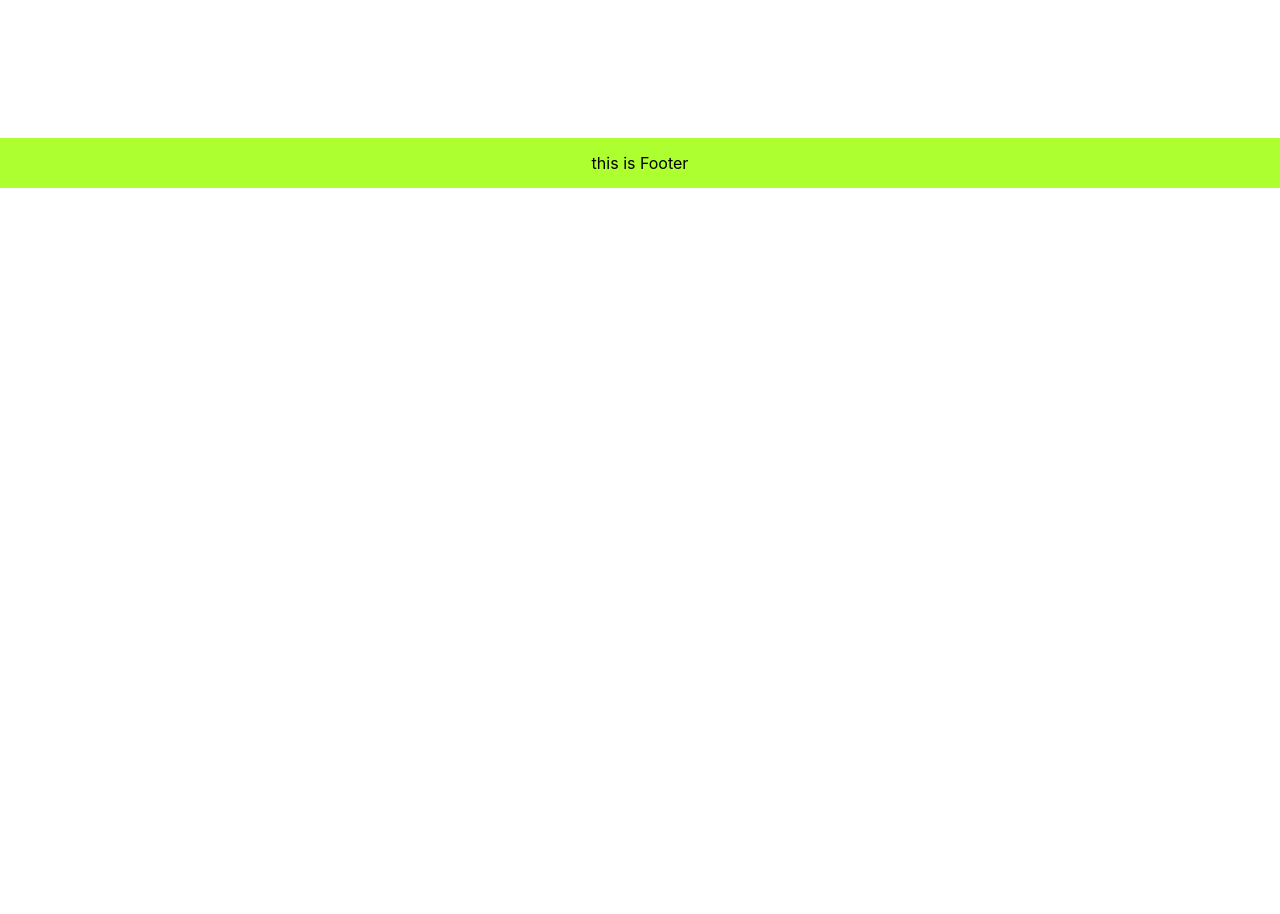
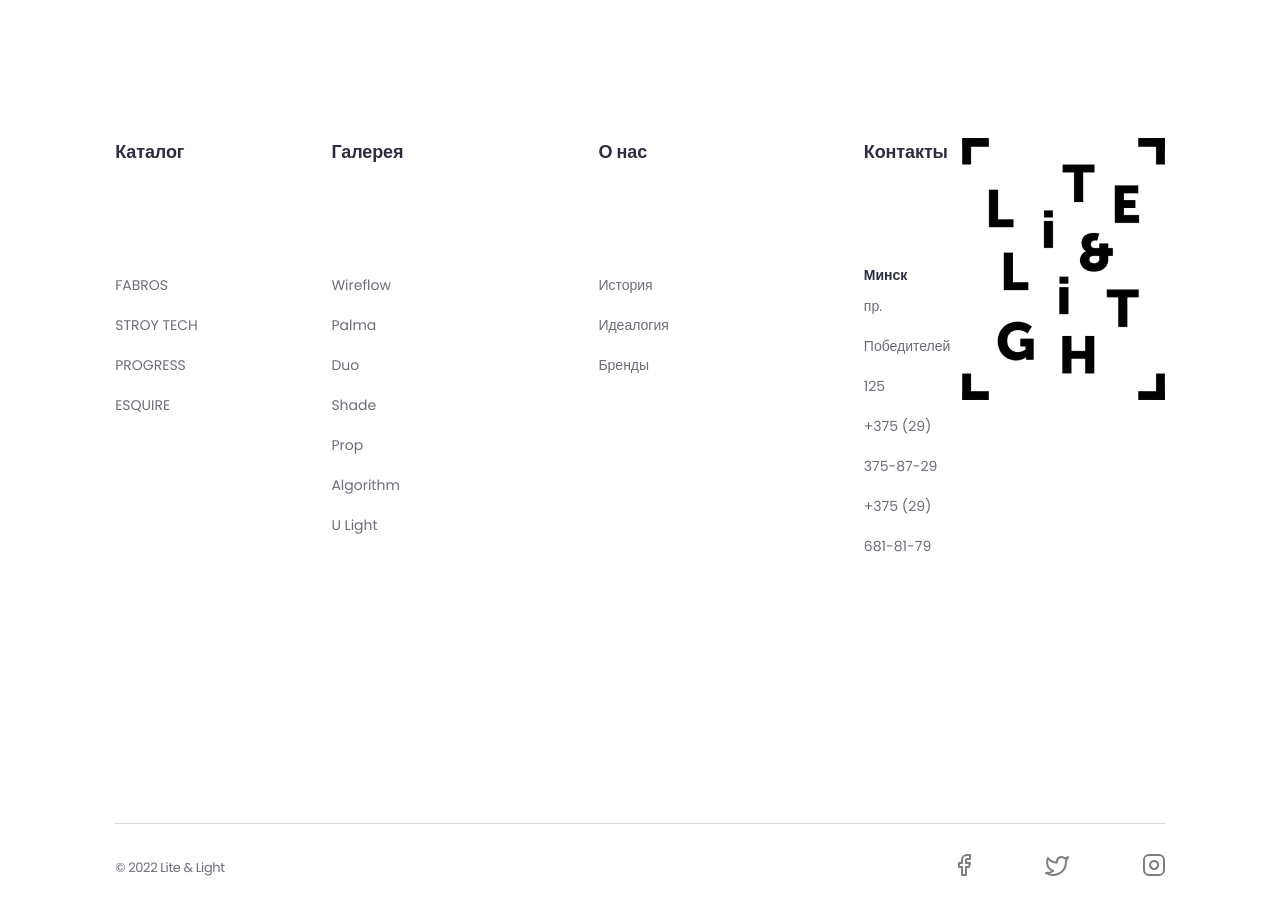
Before and after one commit to LexaMart/Lite_and_Light, a React (Create React App) app: page / in a window 1280 px wide. Shown: the part 5280-6194 px from the top of the page. Before the commit the page ends 5468 px from the top, so only its background shows below. Built offline with nearby package versions, Linux system fonts and the light colour scheme.

Commit message:
add footer

```diff
--- a/src/components/footer/index.css
+++ b/src/components/footer/index.css
@@ -1,8 +1,124 @@
-footer {
-    width: 100%;
-    height: 50px;
-    background-color: greenyellow;
-    display: flex;
-    align-items: center;
-    justify-content: center;
+:root {
+  --font1: "Poppins", sans-serif;
+  --font2: "Montserrat", sans-serif;
 }
+p {
+  padding: 0;
+  margin: 0;
+}
+a {
+  text-decoration: none;
+  color: #000;
+}
+a:hover {
+  cursor: pointer;
+}
+button {
+  background-color: #fff;
+  border: none;
+  margin: 0;
+  padding: 0;
+}
+button:hover {
+  cursor: pointer;
+}
+input {
+  border: none;
+  margin: 0;
+  padding: 0;
+  font-family: var(--font1);
+  font-weight: 600;
+  font-size: 18px;
+  line-height: 27px;
+}
+input:focus {
+  outline: none;
+}
+ul {
+  padding: 0;
+  margin: 0;
+  list-style: none;
+}
+.footer {
+  padding: 0 9%;
+}
+.footer-high {
+  display: flex;
+  justify-content: space-between;
+  padding-bottom: 257px;
+  border-bottom: 1px solid #d8d8d8;
+}
+.footer-list {
+  display: flex;
+}
+.footer-item {
+  margin-right: 195px;
+}
+.footer-item:first-child {
+  margin-right: 110px;
+}
+.footer-item:last-child {
+  margin: 0;
+}
+.footer-title {
+  font-family: var(--font1);
+  font-weight: 600;
+  font-size: 18px;
+  line-height: 27px;
+  letter-spacing: -0.103636px;
+  color: #2c2e3f;
+  margin-bottom: 100px;
+}
+.footer-link {
+  display: block;
+  font-family: var(--font1);
+  font-weight: 400;
+  font-size: 14px;
+  line-height: 40px;
+  color: rgba(44, 46, 63, 0.698039);
+}
+.footer-subtitle {
+  font-family: var(--font1);
+  font-weight: 600;
+  font-size: 14px;
+  line-height: 21px;
+  color: #2c2e3f;
+}
+.footer-logo {
+  width: 203px;
+  height: 262px;
+}
+.footer-low {
+  padding-top: 30px;
+  padding-bottom: 100px;
+  justify-content: space-between;
+  display: flex;
+}
+.footer-text {
+  font-family: var(--font1);
+  font-weight: 400;
+  font-size: 13px;
+  line-height: 28px;
+  letter-spacing: -0.379167px;
+  color: rgba(44, 46, 63, 0.698039);
+}
+.footer-social-link {
+  padding: 0 10px;
+  margin-right: 54px;
+}
+.footer-social-link:last-child {
+  margin: 0;
+  padding-right: 0;
+}
+.footer-social-link svg path {
+  transition: 0.5s;
+}
+.footer-social-link svg rect {
+  transition: 0.5s;
+}
+.footer-social-link:hover svg path {
+  stroke: #777986;
+}
+.footer-social-link:hover svg rect {
+  stroke: #777986;
+}
--- a/src/components/footer/index.js
+++ b/src/components/footer/index.js
@@ -1,10 +1,71 @@
 import React from "react";
 import './index.css'
+import logo from "../../assets/images/big-logo.png"
 
 export const Footer = ({...props}) => {
     return (
-        <footer>
-            this is Footer
+        <footer className="footer">
+          <div className="footer-high">
+            <ul className="footer-list">
+              <li className="footer-item">
+                <p className="footer-title">Каталог</p>
+                <a href="#" className="footer-link">FABROS</a>
+                <a href="#" className="footer-link">STROY TECH PROGRESS</a>
+                <a href="#" className="footer-link">ESQUIRE</a>
+              </li>
+              <li className="footer-item">
+                <p className="footer-title">Галерея</p>
+                <a href="#" className="footer-link">Wireflow</a>
+                <a href="#" className="footer-link">Palma</a>
+                <a href="#" className="footer-link">Duo</a>
+                <a href="#" className="footer-link">Shade</a>
+                <a href="#" className="footer-link">Prop</a>
+                <a href="#" className="footer-link">Algorithm</a>
+                <a href="#" className="footer-link">U Light</a>
+              </li>
+              <li className="footer-item">
+                <p className="footer-title">О нас</p>
+                <a href="#" className="footer-link">История</a>
+                <a href="#" className="footer-link">Идеалогия</a>
+                <a href="#" className="footer-link">Бренды</a>
+              </li>
+              <li className="footer-item">
+                <p className="footer-title">Контакты</p>
+                <p className="footer-subtitle">Минск</p>
+                <a href="#" className="footer-link">пр. Победителей 125</a>
+                <a href="#" className="footer-link">+375 (29) 375-87-29</a>
+                <a href="#" className="footer-link">+375 (29) 681-81-79</a>
+              </li>
+            </ul>
+            <img src={logo} alt="logo" className="footer-logo"></img>
+          </div>
+          <div className="footer-low">
+            <div className="footer-text">© 2022 Lite & Light</div>
+            <div className="footer-social">
+              <a className="footer-social-link">
+                  <svg width="13" height="22" viewBox="0 0 13 22" fill="none" xmlns="http://www.w3.org/2000/svg">
+                    <g opacity="0.5">
+                    <path fill-rule="evenodd" clip-rule="evenodd" d="M12 1H9C6.23858 1 4 3.23858 4 6V9H1V13H4V21H8V13H11L12 9H8V6C8 5.44772 8.44771 5 9 5H12V1Z" stroke="black" stroke-width="2" stroke-linecap="round" stroke-linejoin="round"/>
+                    </g>
+                  </svg>
+              </a>
+              <a className="footer-social-link">
+                  <svg width="24" height="21" viewBox="0 0 24 21" fill="none" xmlns="http://www.w3.org/2000/svg">
+                    <g opacity="0.5">
+                        <path fill-rule="evenodd" clip-rule="evenodd" d="M23 2.0005C22.0424 2.67597 20.9821 3.19261 19.86 3.5305C18.6264 2.11203 16.6384 1.61461 14.8821 2.28495C13.1258 2.95529 11.9748 4.6508 12 6.5305V7.5305C8.43067 7.62305 5.05203 5.92247 3 3.0005C3 3.0005 -1 12.0005 8 16.0005C5.94053 17.3985 3.48716 18.0994 1 18.0005C10 23.0005 21 18.0005 21 6.5005C20.9991 6.22195 20.9723 5.94409 20.92 5.6705C21.9406 4.66399 22.6608 3.39321 23 2.0005Z" stroke="black" stroke-width="2" stroke-linecap="round" stroke-linejoin="round"/>
+                    </g>
+                  </svg>
+              </a>
+              <a className="footer-social-link">
+                  <svg width="22" height="22" viewBox="0 0 22 22" fill="none" xmlns="http://www.w3.org/2000/svg">
+                    <g opacity="0.5">
+                        <rect x="1" y="1" width="20" height="20" rx="5" stroke="black" stroke-width="2" stroke-linecap="round" stroke-linejoin="round"/>
+                        <path fill-rule="evenodd" clip-rule="evenodd" d="M14.9998 10.3705C15.2529 12.0775 14.3828 13.7543 12.8414 14.5302C11.3 15.306 9.43486 15.0059 8.21465 13.7856C6.99444 12.5654 6.69431 10.7003 7.47014 9.15886C8.24597 7.61746 9.92284 6.74736 11.6298 7.00048C13.3728 7.25894 14.7414 8.62751 14.9998 10.3705Z" stroke="black" stroke-width="2" stroke-linecap="round" stroke-linejoin="round"/>
+                    </g>
+                  </svg>
+              </a>
+            </div>
+          </div>
         </footer>
     )
 }
```
Also changed, not shown: src/assets/images/big-logo.png (added).
